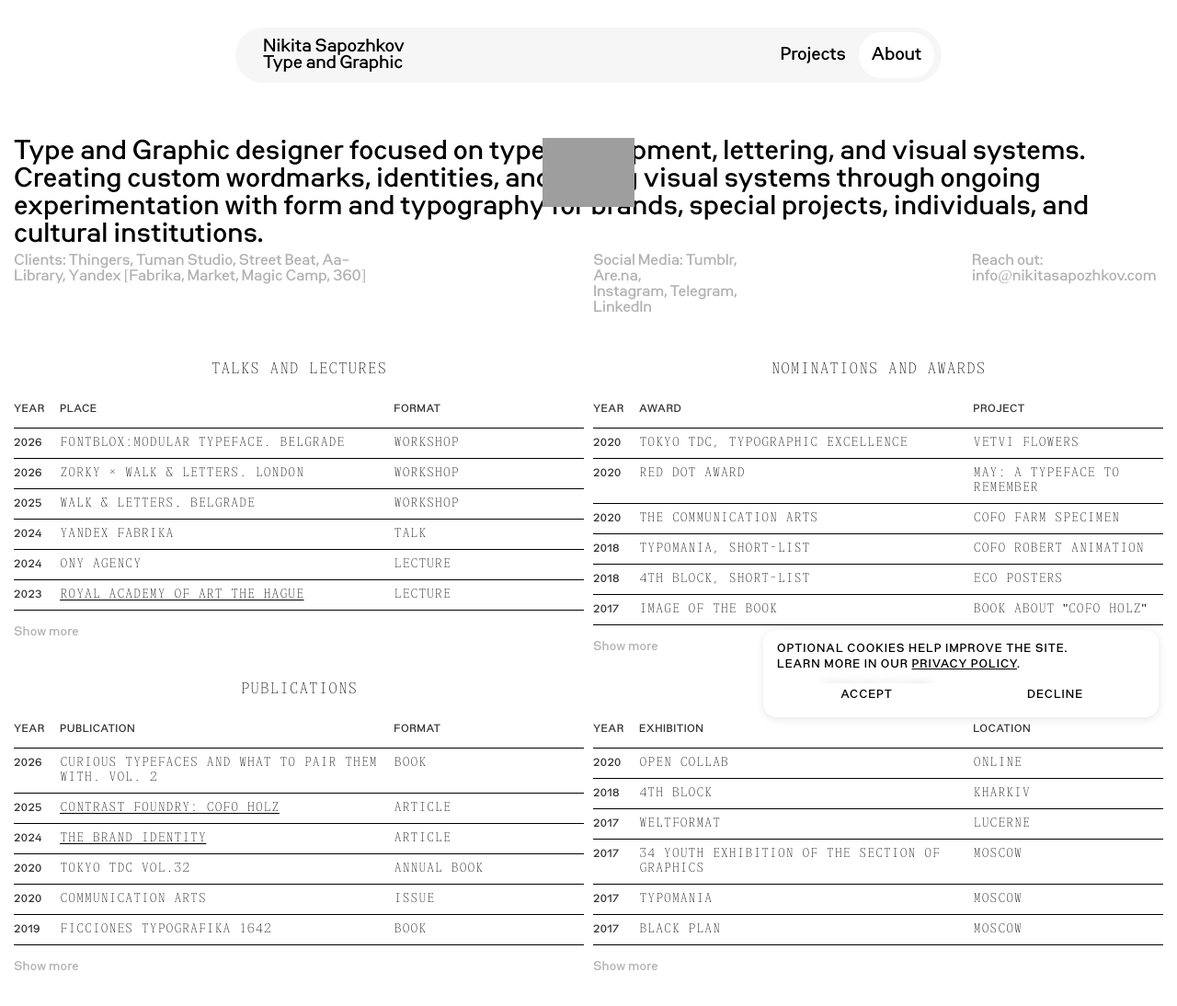
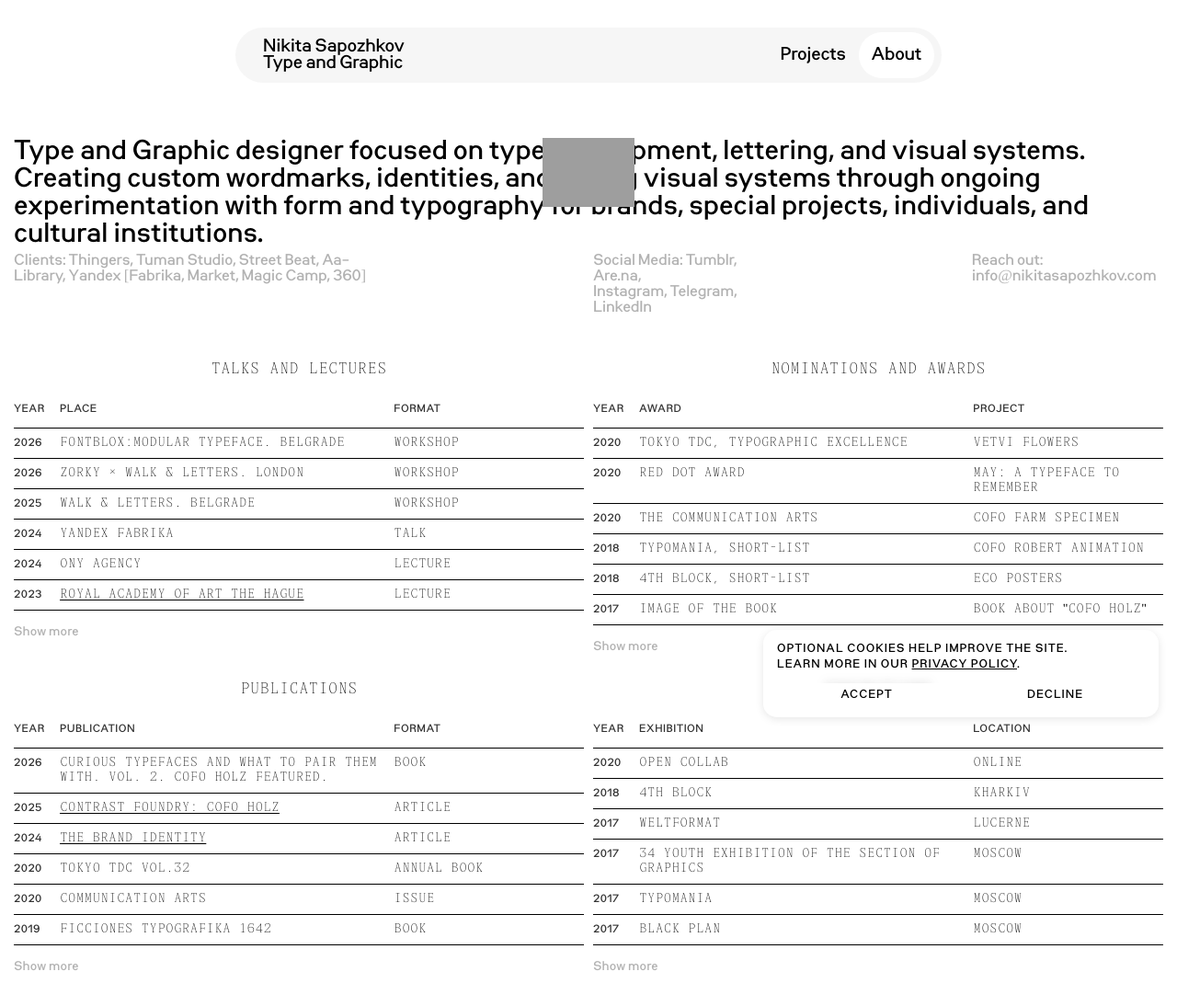
Before and after one commit to sloppy-psd/nikitasapozhkov, a website: page about.html in a window 1280 px wide. Shown: the top 1094 px of the page at 92% size. Drawn offline with Linux system fonts and the light colour scheme; grey boxes are pictures that could not be loaded.

Commit message:
publication. book added

```diff
--- a/about.html
+++ b/about.html
@@ -361,7 +361,7 @@
                     </tr>
                     <tr>
                         <td class="year-column">2026</td>
-                        <td>Curious Typefaces and What to Pair Them With. Vol. 2</td>
+                        <td>Curious Typefaces and What to Pair Them With. Vol. 2. CoFo Holz featured.</td>
                         <td class="detail-column">Book</td>
                     </tr>
                     <tr>
```
